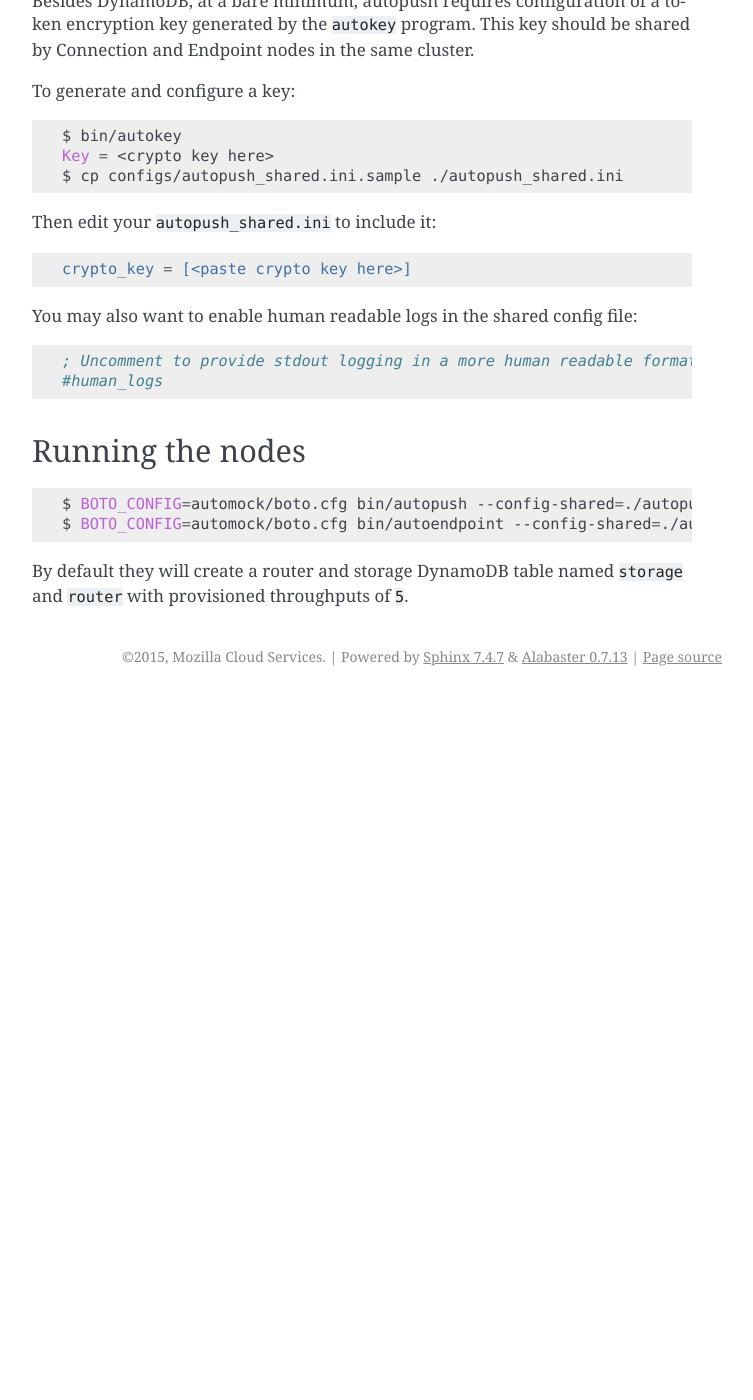
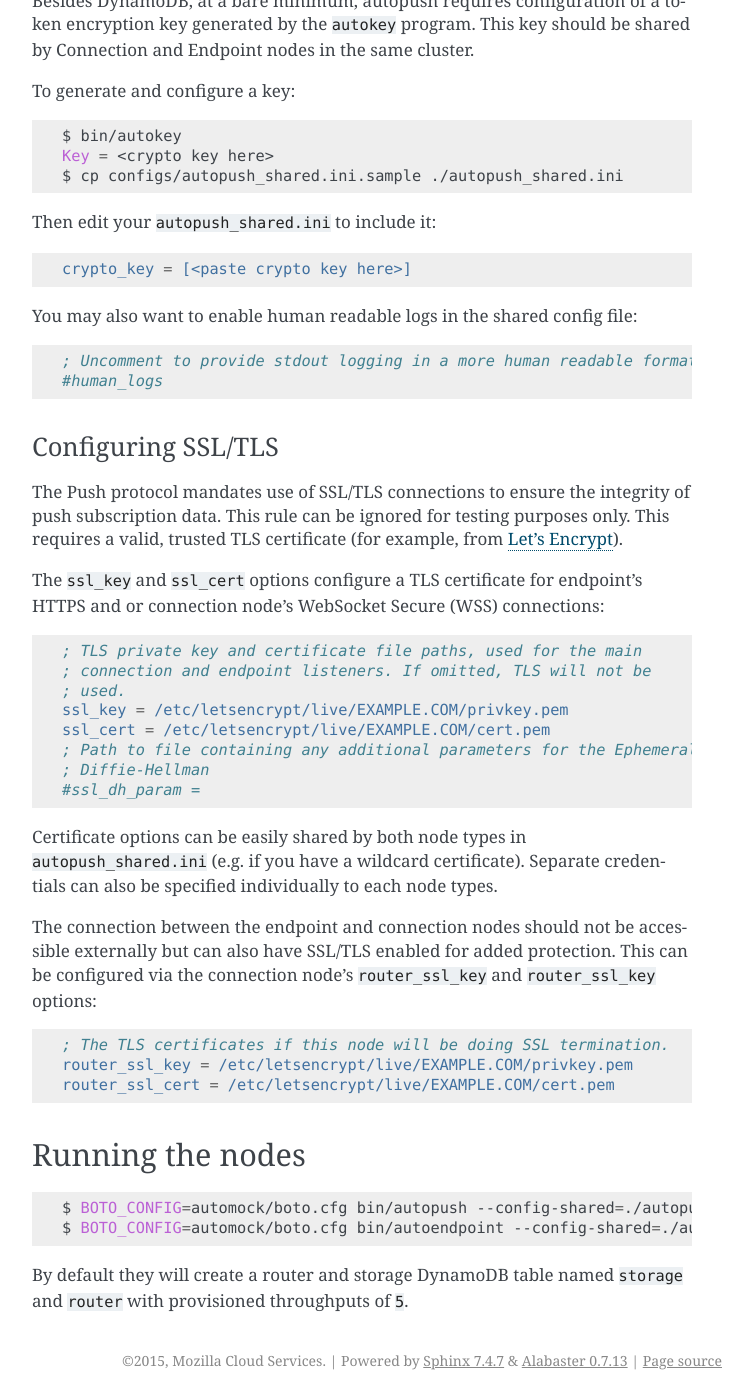
Before and after one commit to mozilla-services/autopush, a Sphinx documentation site: the page built from docs/running.rst, in a window 1280 px wide and 1400 px high, scrolled down 878 px. Shown: the whole window, without its empty margins (388-1141 px from the left). Built offline with Sphinx 7.4.7, drawn with Linux system fonts in a browser that asks for light colours; before the commit the page ends 1574 px from its top, so only the background shows below that.

Commit message:
docs: describe configuration of SSL/TLS
closes #565

```diff
--- a/docs/running.rst
+++ b/docs/running.rst
@@ -65,6 +65,43 @@ You may also want to enable human readable logs in the shared config file:
     ; Uncomment to provide stdout logging in a more human readable format.
     #human_logs
 
+Configuring SSL/TLS
+-------------------
+
+The Push protocol mandates use of SSL/TLS connections to ensure the integrity
+of push subscription data. This rule can be ignored for testing purposes
+only. This requires a valid, trusted TLS certificate (for example, from `Let's
+Encrypt`_).
+
+The ``ssl_key`` and ``ssl_cert`` options configure a TLS certificate for
+endpoint's HTTPS and or connection node's WebSocket Secure (WSS) connections:
+
+.. code-block:: ini
+
+    ; TLS private key and certificate file paths, used for the main
+    ; connection and endpoint listeners. If omitted, TLS will not be
+    ; used.
+    ssl_key = /etc/letsencrypt/live/EXAMPLE.COM/privkey.pem
+    ssl_cert = /etc/letsencrypt/live/EXAMPLE.COM/cert.pem
+    ; Path to file containing any additional parameters for the Ephemeral
+    ; Diffie-Hellman
+    #ssl_dh_param =
+
+Certificate options can be easily shared by both node types in
+``autopush_shared.ini`` (e.g. if you have a wildcard certificate). Separate
+credentials can also be specified individually to each node types.
+
+The connection between the endpoint and connection nodes should not be
+accessible externally but can also have SSL/TLS enabled for added
+protection. This can be configured via the connection node's ``router_ssl_key``
+and ``router_ssl_key`` options:
+
+.. code-block:: ini
+
+    ; The TLS certificates if this node will be doing SSL termination.
+    router_ssl_key = /etc/letsencrypt/live/EXAMPLE.COM/privkey.pem
+    router_ssl_cert = /etc/letsencrypt/live/EXAMPLE.COM/cert.pem
+
 Running the nodes
 =================
 
@@ -78,3 +115,4 @@ By default they will create a router and storage DynamoDB table named
 
 .. _`Local DynamoDB Java server`: http://docs.aws.amazon.com/amazondynamodb/latest/developerguide/Tools.DynamoDBLocal.html
 .. _`boto config file`: https://boto.readthedocs.io/en/latest/boto_config_tut.html
+.. _`Let's Encrypt`: https://letsencrypt.org/
```
Also changed, not shown: 1 other file.
